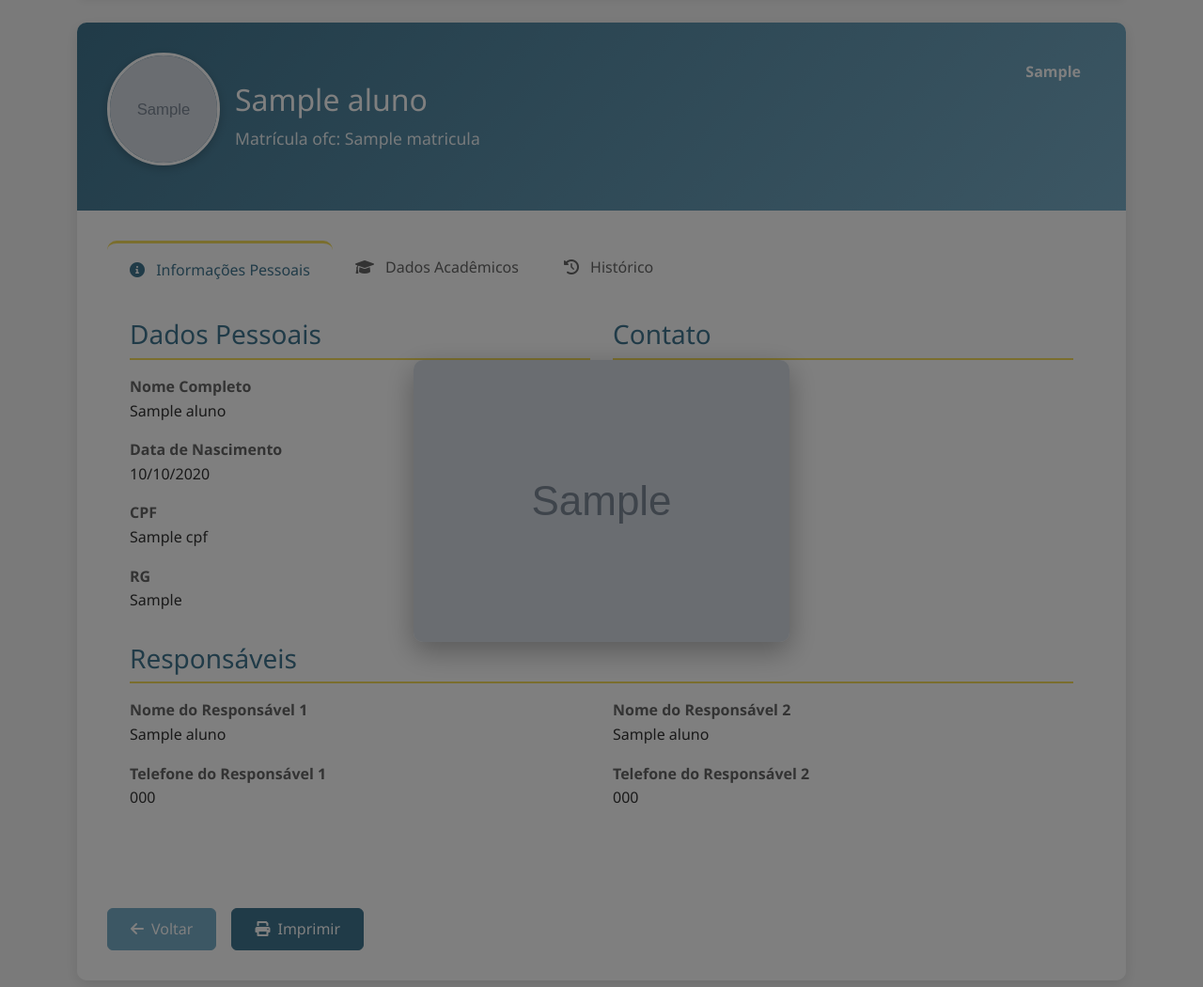
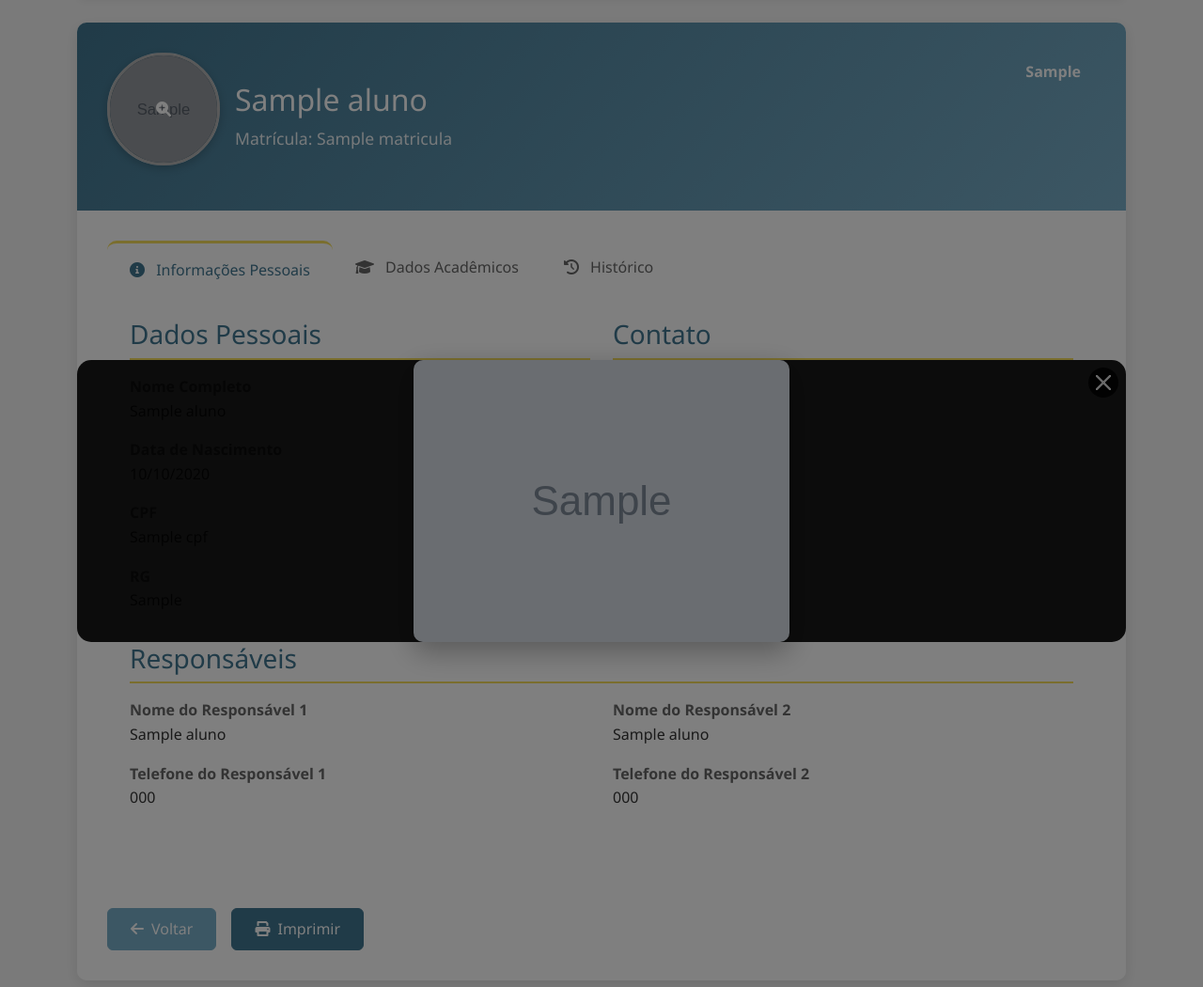
Before and after one commit to renansilva42/school_manager_project, a Django app: template templates/alunos/detalhe_aluno.html in a window 1280 px wide, after a click that opens the changed part. Shown: the part 143-1193 px from the top of the page at 94% size. Run offline with Django 4.2, Linux system fonts and the light colour scheme; the template is opened without the code that fills it: most values are stand-ins (such as "Sample title", 1, 10 or a date in 2020); grey boxes marked "Sample" are stand-in pictures.

Commit message:
layout e zoom foto aluno melhorados

```diff
--- a/templates/alunos/detalhe_aluno.html
+++ b/templates/alunos/detalhe_aluno.html
@@ -249,8 +249,9 @@
 }
 
 .modal-content {
-    background: transparent;
+    background: rgba(0, 0, 0, 0.9);
     border: none;
+    border-radius: 15px;
 }
 
 .modal-body img {
@@ -278,6 +279,82 @@
     .delay-1 { animation-delay: 0.1s; }
     .delay-2 { animation-delay: 0.2s; }
     .delay-3 { animation-delay: 0.3s; }
+
+    /* Add these styles to your existing <style> section */
+.modal-dialog.modal-lg {
+    max-width: 90vw;
+    margin: 1.75rem auto;
+}
+
+.modal-content {
+    background: rgba(0, 0, 0, 0.9);
+    border: none;
+    border-radius: 15px;
+}
+
+.modal-header {
+    position: absolute;
+    top: 0;
+    right: 0;
+    z-index: 1;
+    padding: 1rem;
+}
+
+.btn-close-white {
+    background-color: white;
+    opacity: 0.8;
+    padding: 0.75rem;
+    border-radius: 50%;
+    transition: opacity 0.3s ease;
+}
+
+.btn-close-white:hover {
+    opacity: 1;
+}
+
+.modal-img {
+    max-height: 85vh;
+    object-fit: contain;
+    border-radius: 10px;
+}
+
+/* Mobile optimizations */
+@media (max-width: 768px) {
+    .modal-dialog.modal-lg {
+        max-width: 95vw;
+        margin: 0.5rem auto;
+    }
+
+    .modal-img {
+        max-height: 80vh;
+    }
+
+    .btn-close-white {
+        padding: 0.5rem;
+    }
+
+    /* Improve touch target size for mobile */
+    .profile-img-container {
+        width: 150px;
+        height: 150px;
+    }
+
+    .profile-img-hover {
+        font-size: 1.5rem;
+    }
+}
+
+/* Add touch feedback for mobile devices */
+@media (hover: none) {
+    .profile-img-hover {
+        background: rgba(0,0,0,0.3);
+        opacity: 1;
+    }
+
+    .profile-img-container:active {
+        transform: scale(0.95);
+    }
+}
 </style>
 
 <div class="container mt-4">
@@ -309,7 +386,7 @@
 
             <div>
                 <h1 class="profile-name">{{ aluno.nome }}</h1>
-                <div class="profile-matricula">Matrícula ofc: {{ aluno.matricula }}</div>
+                <div class="profile-matricula">Matrícula: {{ aluno.matricula }}</div>
             </div>
 
             <span class="profile-badge badge-{{ aluno.nivel|lower }}">
@@ -317,13 +394,16 @@
             </span>
             <!-- Modal para a foto ampliada -->
             <div class="modal fade" id="fotoModal" tabindex="-1" aria-labelledby="fotoModalLabel" aria-hidden="true">
-                <div class="modal-dialog modal-dialog-centered">
+                <div class="modal-dialog modal-dialog-centered modal-lg">
                     <div class="modal-content">
-                        <div class="modal-body text-center">
+                        <div class="modal-header border-0">
+                            <button type="button" class="btn-close btn-close-white" data-bs-dismiss="modal" aria-label="Close"></button>
+                        </div>
+                        <div class="modal-body text-center p-0">
                             {% if aluno.foto %}
-                                <img src="{{ aluno.foto.url }}" class="img-fluid" alt="Foto ampliada do aluno">
+                                <img src="{{ aluno.foto.url }}" class="img-fluid modal-img" alt="Foto ampliada do aluno">
                             {% else %}
-                                <img src="{% static 'img/default-avatar.png' %}" class="img-fluid" alt="Foto padrão ampliada">
+                                <img src="{% static 'img/default-avatar.png' %}" class="img-fluid modal-img" alt="Foto padrão ampliada">
                             {% endif %}
                         </div>
                     </div>
@@ -565,6 +645,43 @@
                 element.style.opacity = '1';
             });
         }, 100);
+
+    // Initialize modal with custom options
+        const fotoModal = new bootstrap.Modal(document.getElementById('fotoModal'), {
+            backdrop: 'static',
+            keyboard: true
+        });
+
+        // Add keyboard support for closing modal
+        document.addEventListener('keydown', function(event) {
+            if (event.key === 'Escape') {
+                fotoModal.hide();
+            }
+        });
+
+        // Add swipe support for mobile devices
+        let touchstartX = 0;
+        let touchendX = 0;
+
+        const modalElement = document.getElementById('fotoModal');
+
+        modalElement.addEventListener('touchstart', e => {
+            touchstartX = e.changedTouches[0].screenX;
+        });
+
+        modalElement.addEventListener('touchend', e => {
+            touchendX = e.changedTouches[0].screenX;
+            handleSwipe();
+        });
+
+        function handleSwipe() {
+            if (touchendX < touchstartX - 50) { // Swipe left
+                fotoModal.hide();
+            }
+            if (touchendX > touchstartX + 50) { // Swipe right
+                fotoModal.hide();
+            }
+        }
     });
 </script>
 {% endblock %}
```
